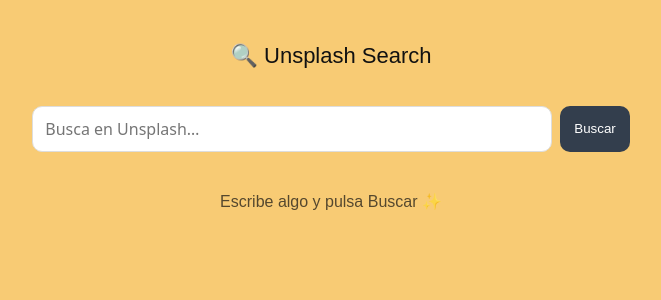
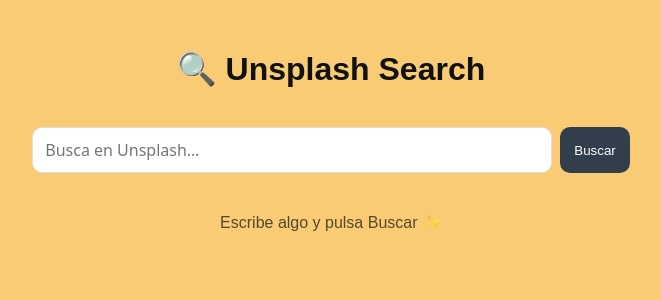
Before and after one commit to Ari-Dsgns/unsplash-searchbar-engine, a React (Vite) app: page / in a window 1280 px wide. Shown: the top 300 px of the page, without its empty margins (309-970 px from the left). Built offline with nearby package versions, Linux system fonts and the light colour scheme.

Commit message:
changes3

```diff
--- a/src/styles.css
+++ b/src/styles.css
@@ -27,8 +27,8 @@
 
 h1 {
   font-family: "N27", sans-serif;
-  font-weight: 400;
-  font-size: 22px;
+  font-weight: bold;
+  font-size: 32px;
   line-height: 1.5;
   text-align: center;
   margin-bottom: 18px;
@@ -88,7 +88,7 @@
 }
 
 .card {
-  background: white;
+  background: rgba(255, 255, 255, 0.75);
   border-radius: 12px;
   overflow: hidden;
   text-decoration: none;
```
